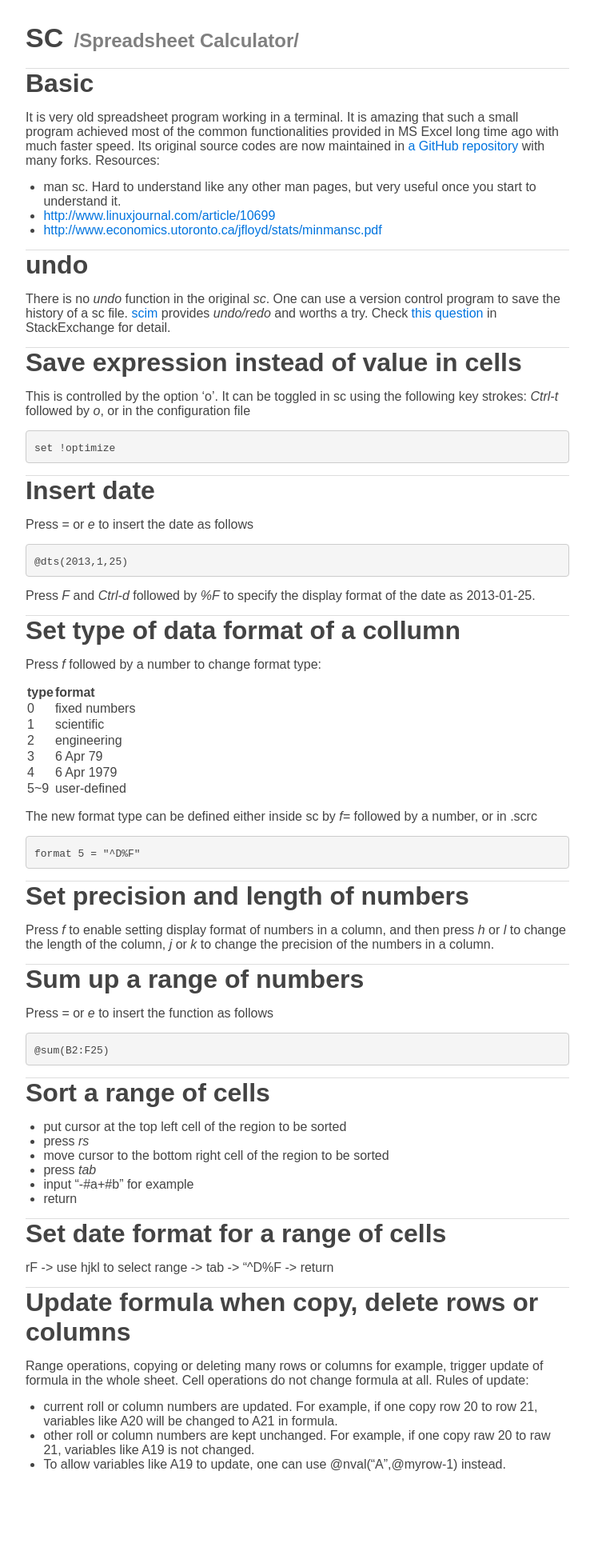
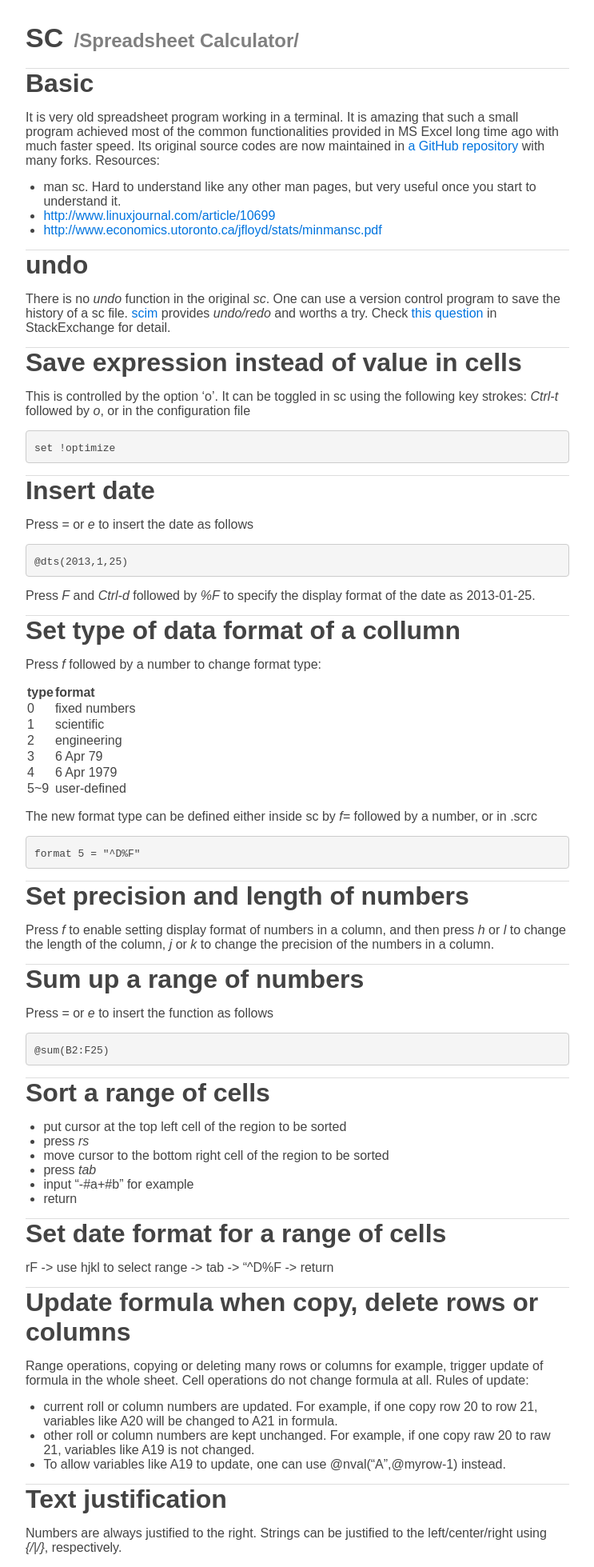
Before and after one commit to jintonic/jintonic.github.io, a Jekyll site: the page built from cs/sc/index.md, in a window 1280 px wide. Shown: the whole page at 80% size, without its empty margins (268-1011 px from the left). Built offline with Jekyll 4.4.1, drawn with Linux system fonts in a browser that asks for light colours; comment, search, counter and statistics services are not loaded; before the commit the page ends 1855 px from its top, so only the background shows below that.

Commit message:
added text justification

```diff
--- a/cs/sc/index.md
+++ b/cs/sc/index.md
@@ -115,3 +115,9 @@ formula at all. Rules of update:
   raw 20 to raw 21, variables like A19 is not changed.
 - To allow variables like A19 to update, one can use @nval("A",@myrow-1)
   instead.
+
+Text justification
+==================
+
+Numbers are always justified to the right. Strings can be justified to the
+left/center/right using *{/|/}*, respectively.
```
